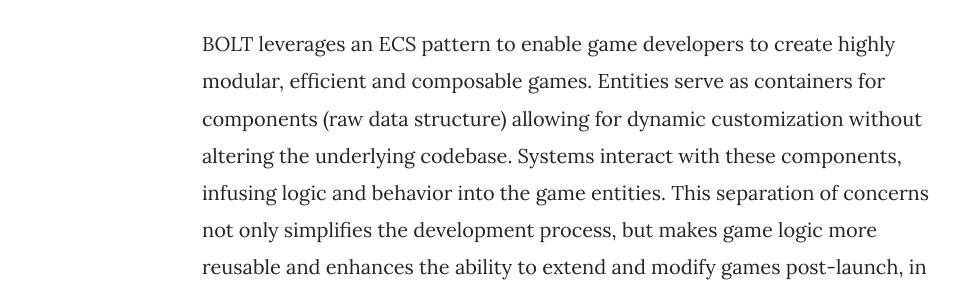
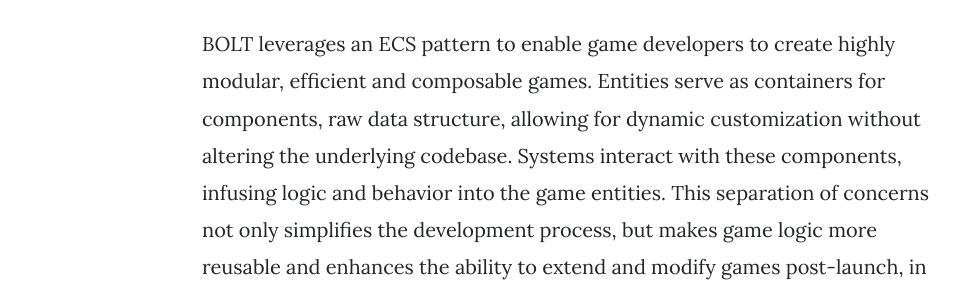
Before and after one commit to magicblock-labs/blog, a Jekyll site: the page built from _posts/2024-03-01-bolt-v0.1.md, in a window 1280 px wide and 900 px high, scrolled down 7283 px. Shown: the part 229-524 px from the top of the window, without its empty margins (73-1033 px from the left). Built offline with Jekyll 4.4.1, drawn with Linux system fonts in a browser that asks for light colours; nearby versions of some CDN libraries; some of the changed text lies outside the part shown.

```diff
--- a/_posts/2024-03-01-bolt-v0.1.md
+++ b/_posts/2024-03-01-bolt-v0.1.md
@@ -210,7 +210,7 @@ Notice how simple this snippet of code is. This new system takes as inputs the P
 
 ### Summing up
 
-BOLT leverages an ECS pattern to enable game developers to create highly modular, efficient and composable games. Entities serve as containers for components (raw data structure) allowing for dynamic customization without altering the underlying codebase. Systems interact with these components, infusing logic and behavior into the game entities. This separation of concerns not only simplifies the development process, but makes game logic more reusable and enhances the ability to extend and modify games post-launch, in a permissionless fashion.
+BOLT leverages an ECS pattern to enable game developers to create highly modular, efficient and composable games. Entities serve as containers for components, raw data structure, allowing for dynamic customization without altering the underlying codebase. Systems interact with these components, infusing logic and behavior into the game entities. This separation of concerns not only simplifies the development process, but makes game logic more reusable and enhances the ability to extend and modify games post-launch, in a permissionless fashion.
 
 We can’t wait to see the new mechanics that will emerge out of this pattern.
 
```
